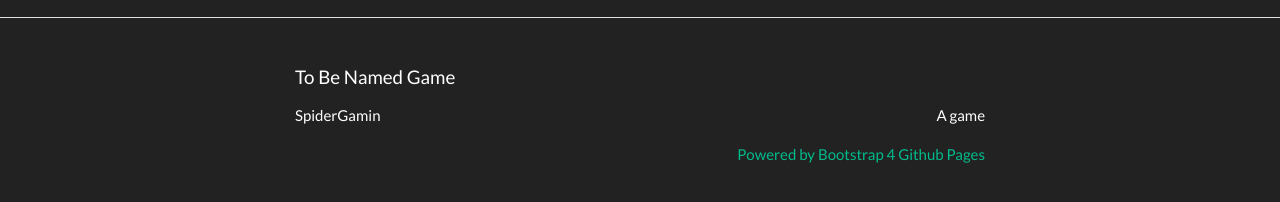
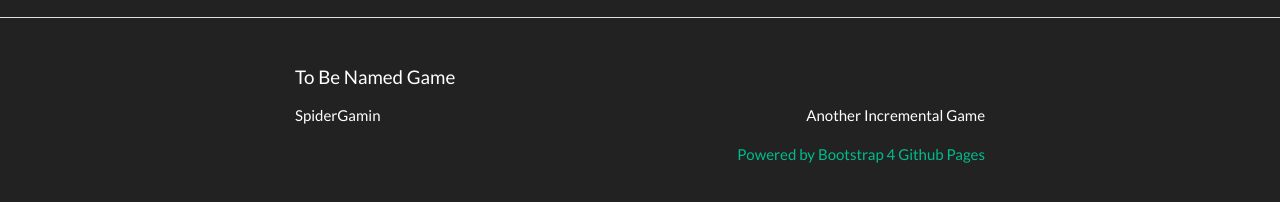
Before and after one commit to insberr/insberr.github.io, a Jekyll site: the page built from index.md, in a window 1280 px wide. Shown: the part 503-705 px from the top of the page. Built offline with Jekyll 4.4.1, drawn with Linux system fonts in a browser that asks for light colours; our own code applies the rules of GitHub Pages for plain Markdown files.

Commit message:
Update _config.yml

```diff
--- a/_config.yml
+++ b/_config.yml
@@ -13,20 +13,19 @@
 # you will see them accessed via {{ site.title }}, {{ site.email }}, and so on.
 # You can create any custom variable you would like, and they will be accessible
 # in the templates via {{ site.myvariable }}.
+siteversion: V 0.0.2 Complete
+todobar: 50
+autoseconds:
 title: To Be Named Game
 email: ""
 description: >- # this means to ignore newlines until "baseurl:"
-  A game
-siteversion: V 0.0.2
-autoseconds:
-countup: 0
+  Another Incremental Game
 #baseurl: "" # the subpath of your site, e.g. /blog
 #url: "" # the base hostname & protocol for your site, e.g. http://example.com
 #twitter_username: jekyllrb
 github_username:  SpiderGamin
 author: SpiderGamin
 repository: "nicolas-van/bootstrap-4-github-pages"
-todobar: 0
 # Build settings
 plugins:
   - jekyll-feed
```
